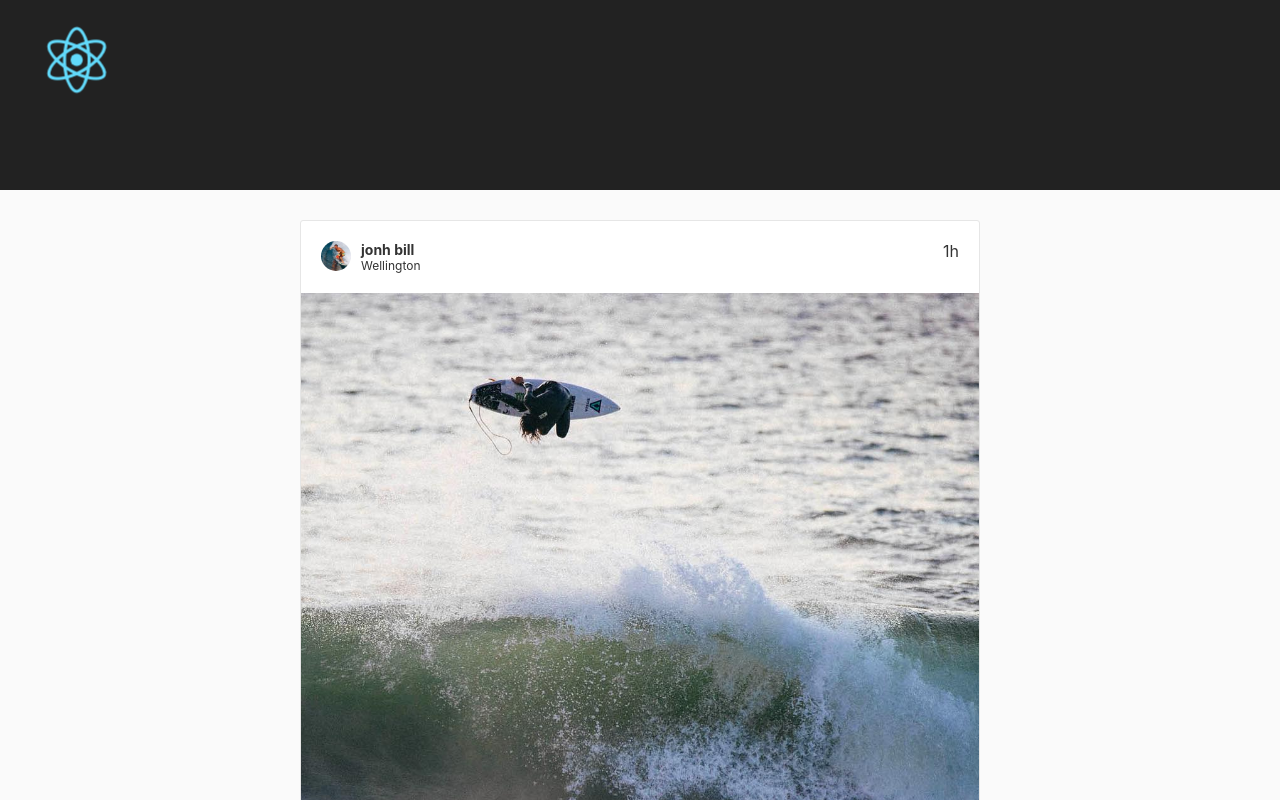
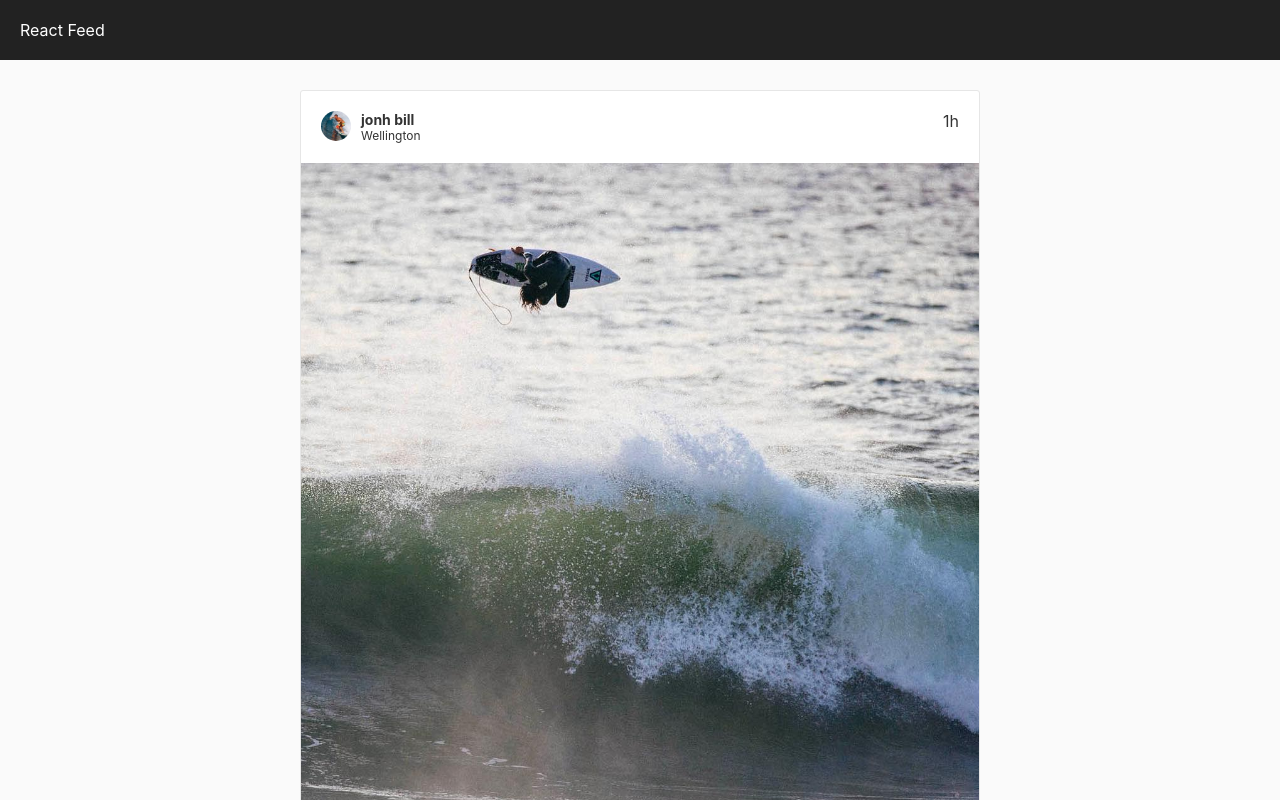
Before and after one commit to felipeskroski-zz/react-feed, a React (Create React App) app: page / in a window 1280 px wide. Shown: the top 800 px of the page. Built offline with nearby package versions, Linux system fonts and the light colour scheme.

Commit message:
fix: clear comment field after submission

```diff
--- a/src/App.css
+++ b/src/App.css
@@ -9,7 +9,6 @@
 
 .App-header {
   background-color: #222;
-  height: 150px;
   padding: 20px;
   color: white;
 }
--- a/src/App.js
+++ b/src/App.js
@@ -1,6 +1,5 @@
 import React, { Component } from 'react';
 import FeedItem from './components/FeedItem';
-import logo from './logo.svg';
 import avatar from './img/avatar.jpg';
 import media from './img/media.jpg';
 import './App.css';
@@ -62,7 +61,7 @@ class App extends Component {
     return (
       <div className="App">
         <div className="App-header">
-          <img src={logo} className="App-logo" alt="logo" />
+          React Feed
         </div>
         <div className="newsfeed">
           {newsfeed.map(function(feed, i){
--- a/src/components/FeedItemForm.js
+++ b/src/components/FeedItemForm.js
@@ -41,11 +41,12 @@ class FeedItemForm extends Component {
   addComment(e){
     e.preventDefault()
     this.props.onSubmit(this.state.comment)
+    this.setState({comment: ''});
   }
   render() {
     return (
       <Form onSubmit={this.addComment}>
-        <Field type="text" ref="comment" name="comment" onChange={this.handleChange} placeholder='Add a comment ...'/>
+        <Field type="text" value={this.state.comment} ref="comment" name="comment" onChange={this.handleChange} placeholder='Add a comment ...'/>
         <Button>Done</Button>
       </Form>
     );
```
